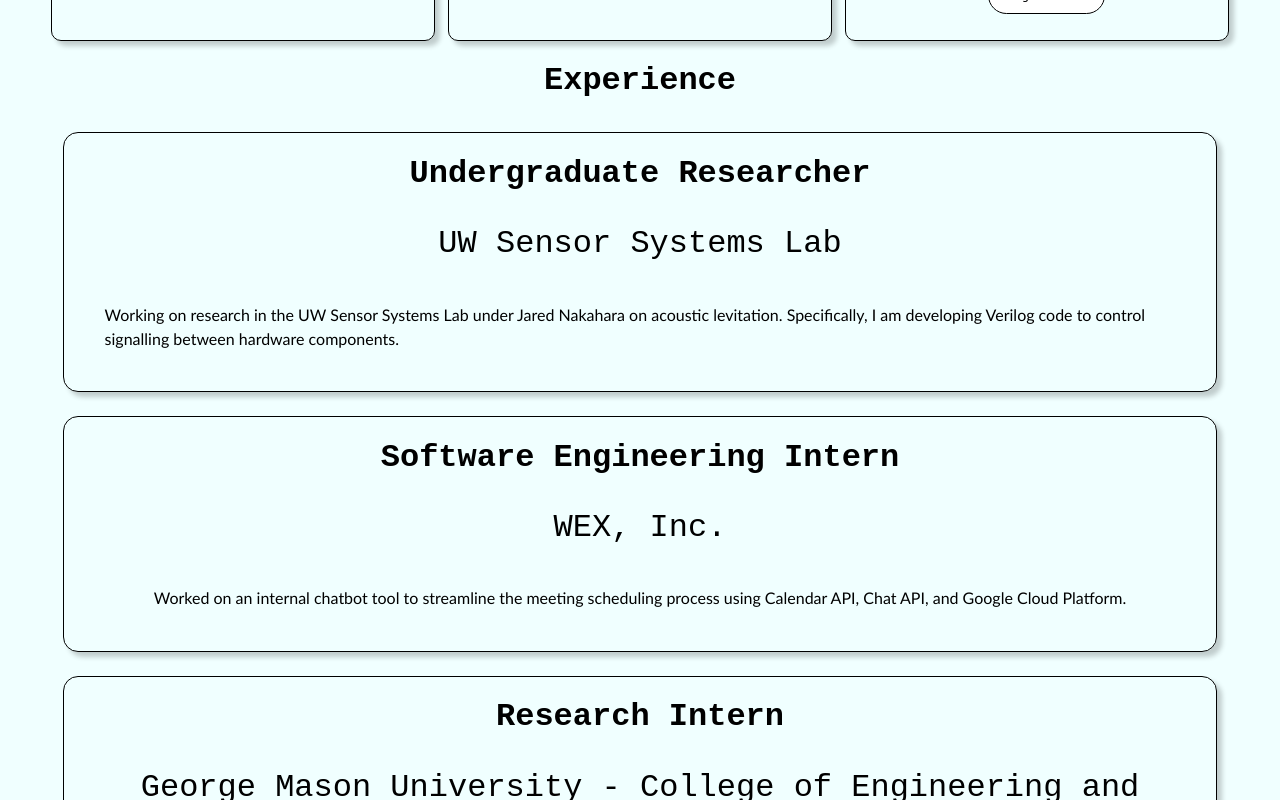
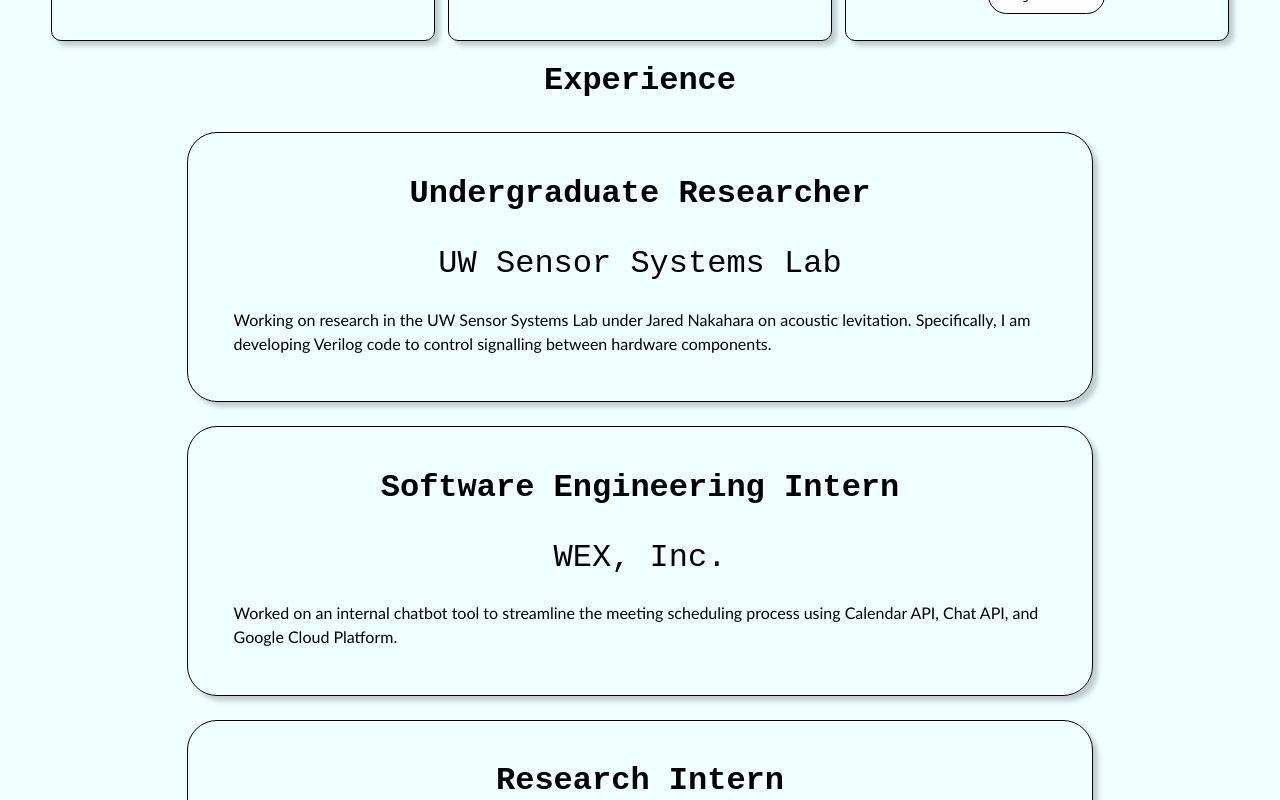
Before and after one commit to AlexXLi12/AlexXLi12.github.io, a React (Vite) app: page / in a window 1280 px wide. Shown: the part 1080-1880 px from the top of the page. Built offline with nearby package versions, Linux system fonts and the light colour scheme; the HTML template or start-up script is replaced by a standard one.

Commit message:
refactor Position.css for improved layout and styling

```diff
--- a/src/Position.css
+++ b/src/Position.css
@@ -3,9 +3,9 @@
     flex-direction: column;
     align-items: center;
     justify-content: center;
-    /* padding: 20px; Adjust the padding value as needed */
-    width: 100%;
-    border-radius: 15px;
+    padding: 20px; /* Adjust the padding value as needed */
+    width: 75%;
+    border-radius: 30px; /* Changed to round the corners evenly */
     border: black 0.1vh solid;
     margin-top: 1.5vh;
     margin-bottom: 1.5vh;
@@ -18,14 +18,3 @@
 .position h2 {
     margin-top: 0.15vh;
 }
-
-.position p {
-    padding: 15px;
-}
-
-@media (max-width:600px) {
-    .position h1, h3 {
-        padding-left: 5px;
-        padding-right: 5px;
-    }
-}
```
